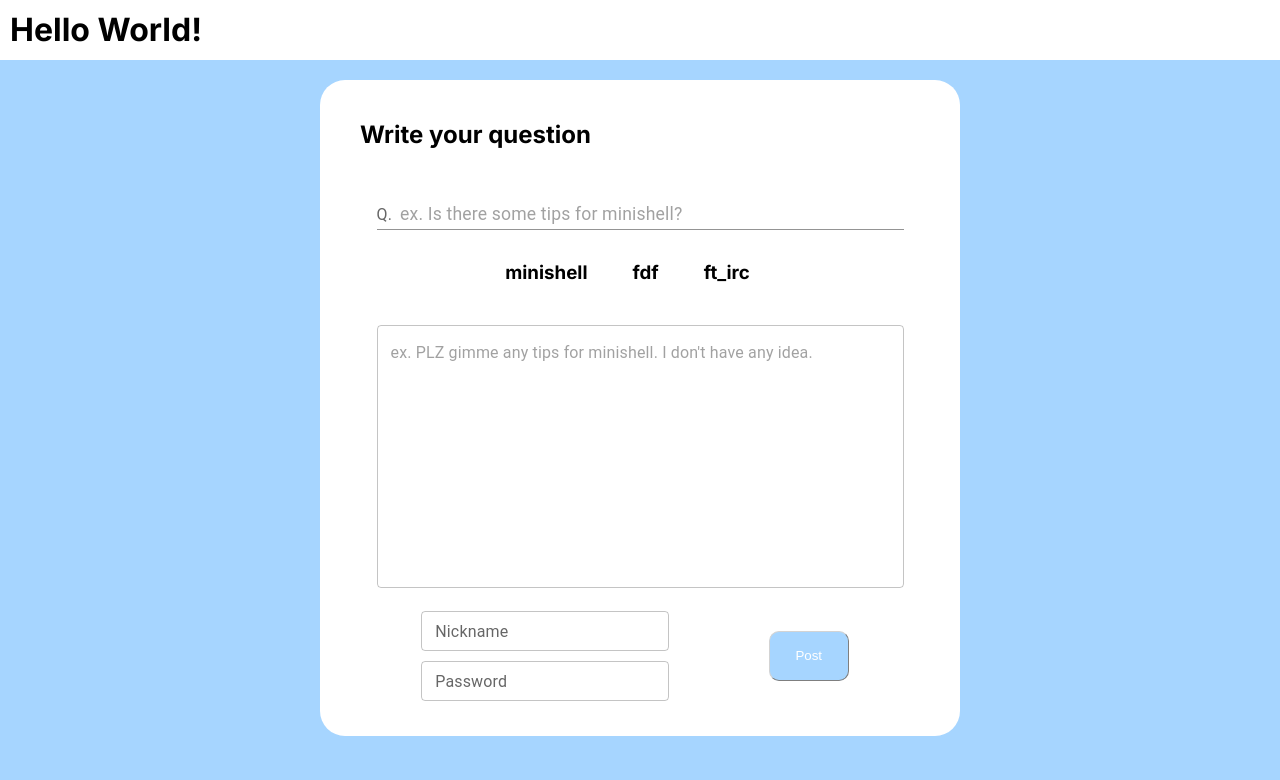
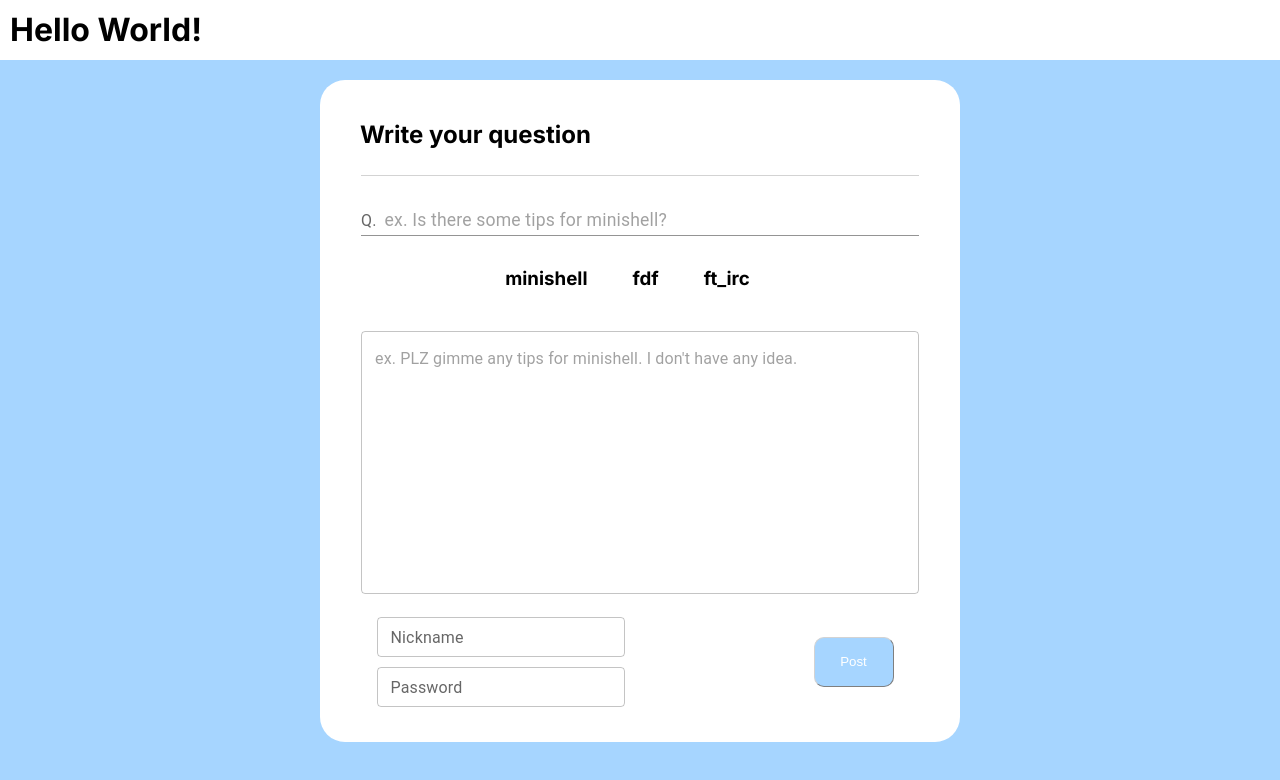
Before and after one commit to peer-42seoul/final-mission-C, a Next.js app in the folder front-end/: page /write in a window 1280 px wide. Shown: the top 780 px of the page. Built offline with nearby package versions, Linux system fonts and the light colour scheme.

Commit message:
refact: Rewrite question form layout

```diff
--- a/front-end/src/app/write/page.module.css
+++ b/front-end/src/app/write/page.module.css
@@ -23,7 +23,8 @@
 }
 
 .mainContent h2 {
-  padding: 0 20px 5px;
+  padding: 0 20px ;
+  margin-bottom: 0;
 }
 
 .belowTitle {
--- a/front-end/src/components/category/category.module.css
+++ b/front-end/src/components/category/category.module.css
@@ -16,6 +16,7 @@
 #belowTitle {
   /* display: block; */
   border-top: 1px grey solid;
+  width: 80%;
 }
 
 .categoryItemList {
--- a/front-end/src/components/write/questionForm.module.css
+++ b/front-end/src/components/write/questionForm.module.css
@@ -28,7 +28,7 @@
 .footer {
   display: flex;
   flex-direction: row;
-  justify-content: space-around;
+  justify-content: space-between;
   width: 85%;
   height: fit-content;
   align-items: center;
--- a/front-end/src/components/write/questionForm.tsx
+++ b/front-end/src/components/write/questionForm.tsx
@@ -30,7 +30,11 @@ const QuestionForm: React.FC = (props) => {
 
   return (
     <div className={Styles.questionContent}>
-      <FormControl margin="normal" sx={{ m: 2, width: 0.85 }}>
+      <FormControl
+        margin="normal"
+        style={{ borderTop: "1px lightgray solid", padding: "30px 0 0" }}
+        sx={{ m: 2, width: 0.9 }}
+      >
         <Input
           style={{ height: "30px", fontSize: "1.1em" }}
           placeholder="ex. Is there some tips for minishell?"
@@ -53,11 +57,14 @@ const QuestionForm: React.FC = (props) => {
             );
         })}
       </div>
-      <FormControl margin="normal" sx={{ m: 1, width: 0.85 }}>
+      <FormControl margin="normal" sx={{ m: 1, width: 0.9 }}>
         <TextField
           multiline
           rows={10}
-          style={{ height: "100%", fontSize: "1.1em" }}
+          style={{
+            height: "100%",
+            fontSize: "1.1em",
+          }}
           placeholder="ex. PLZ gimme any tips for minishell. I don't have any idea."
           id="standard-adornment-amount"
         />
```
